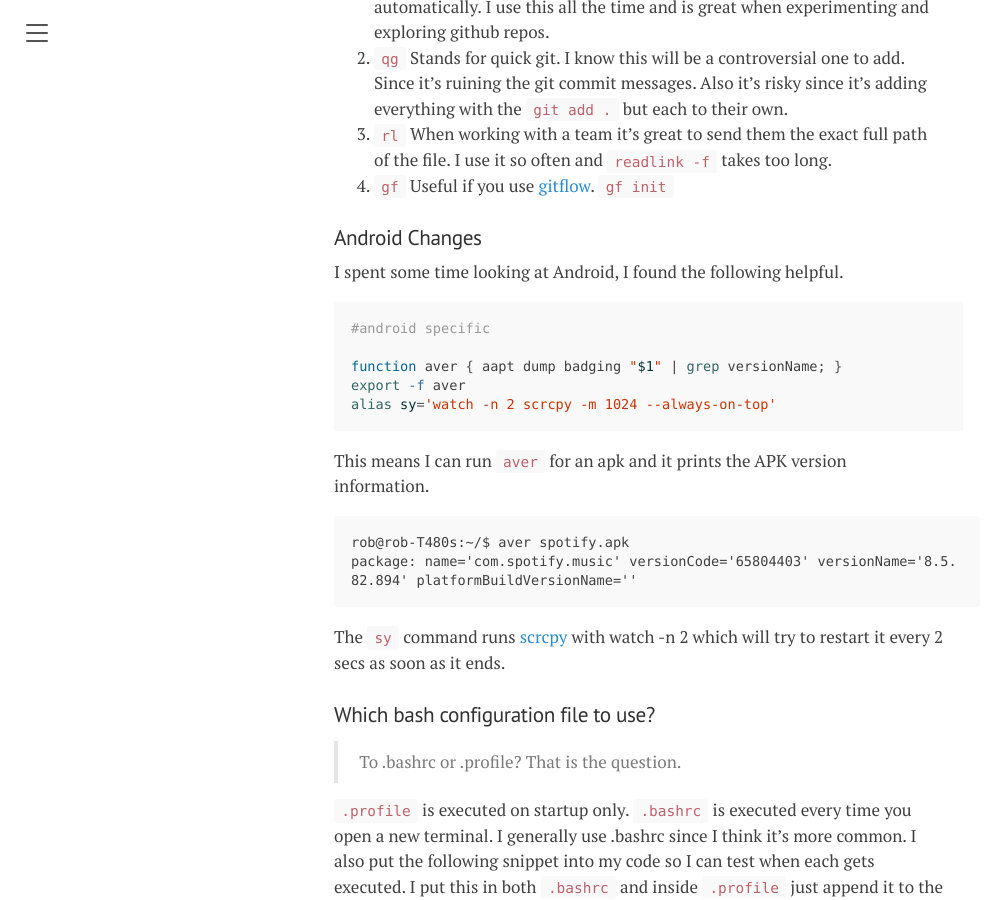
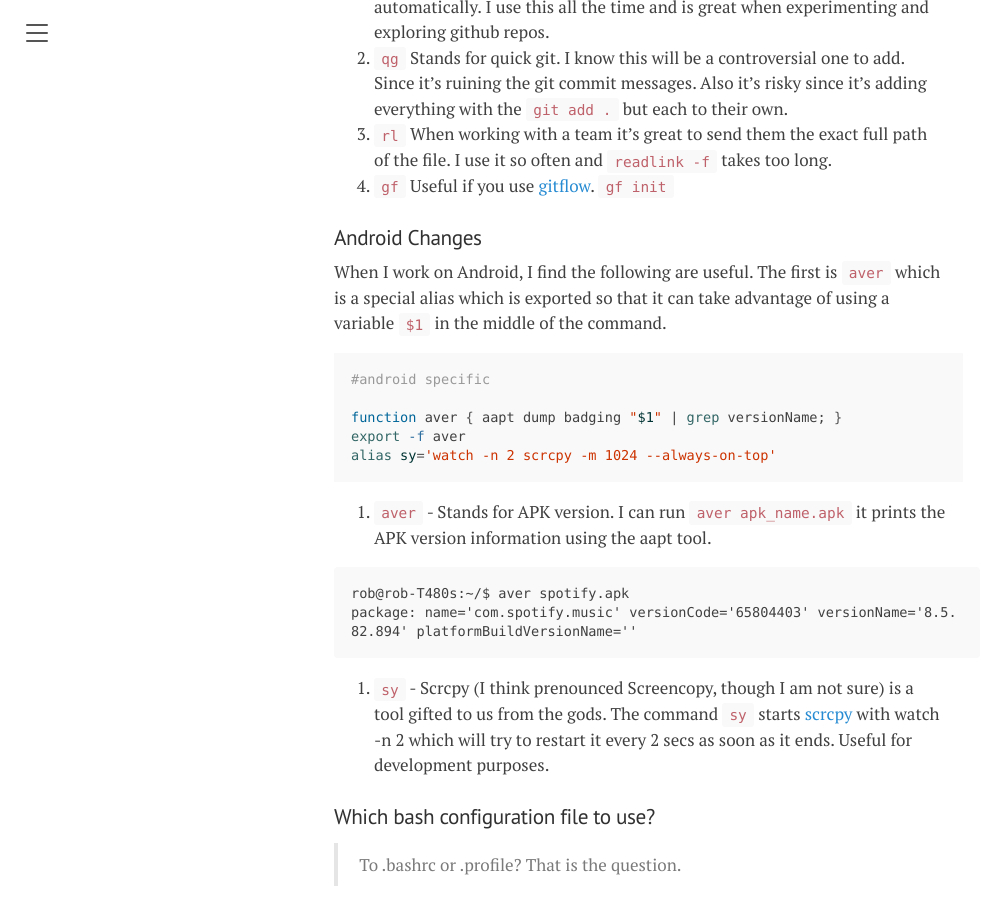
Before and after one commit to robmsmt/robmsmt.github.io, a Jekyll site: the page built from _posts/2021-01-22-bashrc.md, in a window 1280 px wide and 900 px high, scrolled down 1174 px. Shown: the whole window, without its empty margins (0-991 px from the left). Built offline with Jekyll 4.4.1, drawn with Linux system fonts in a browser that asks for light colours.

Commit message:
quick commit

````diff
--- a/_posts/2021-01-22-bashrc.md
+++ b/_posts/2021-01-22-bashrc.md
@@ -50,8 +50,7 @@ alias gf='git flow'
 
 ### Android Changes
 
-I spent some time looking at Android, I found the following helpful.
-
+When I work on Android, I find the following are useful. The first is `aver` which is a special alias which is exported so that it can take advantage of using a variable `$1` in the middle of the command.
 {% highlight bash %}
 #android specific
 function aver { aapt dump badging "$1" | grep versionName; }
@@ -59,13 +58,14 @@ export -f aver
 alias sy='watch -n 2 scrcpy -m 1024 --always-on-top'
 {% endhighlight %}
 
-This means I can run `aver` for an apk and it prints the APK version information.
+1. `aver` - Stands for APK version. I can run `aver apk_name.apk` it prints the APK version information using the aapt tool.
 
 ```
 rob@rob-T480s:~/$ aver spotify.apk
 package: name='com.spotify.music' versionCode='65804403' versionName='8.5.82.894' platformBuildVersionName=''
 ```
-The `sy` command runs [scrcpy](https://github.com/Genymobile/scrcpy) with watch -n 2 which will try to restart it every 2 secs as soon as it ends.
+
+2. `sy` - Scrcpy (I think prenounced Screencopy, though I am not sure) is a tool gifted to us from the gods. The command `sy` starts [scrcpy](https://github.com/Genymobile/scrcpy) with watch -n 2 which will try to restart it every 2 secs as soon as it ends. Useful for development purposes.
 
 
 ### Which bash configuration file to use?
````
